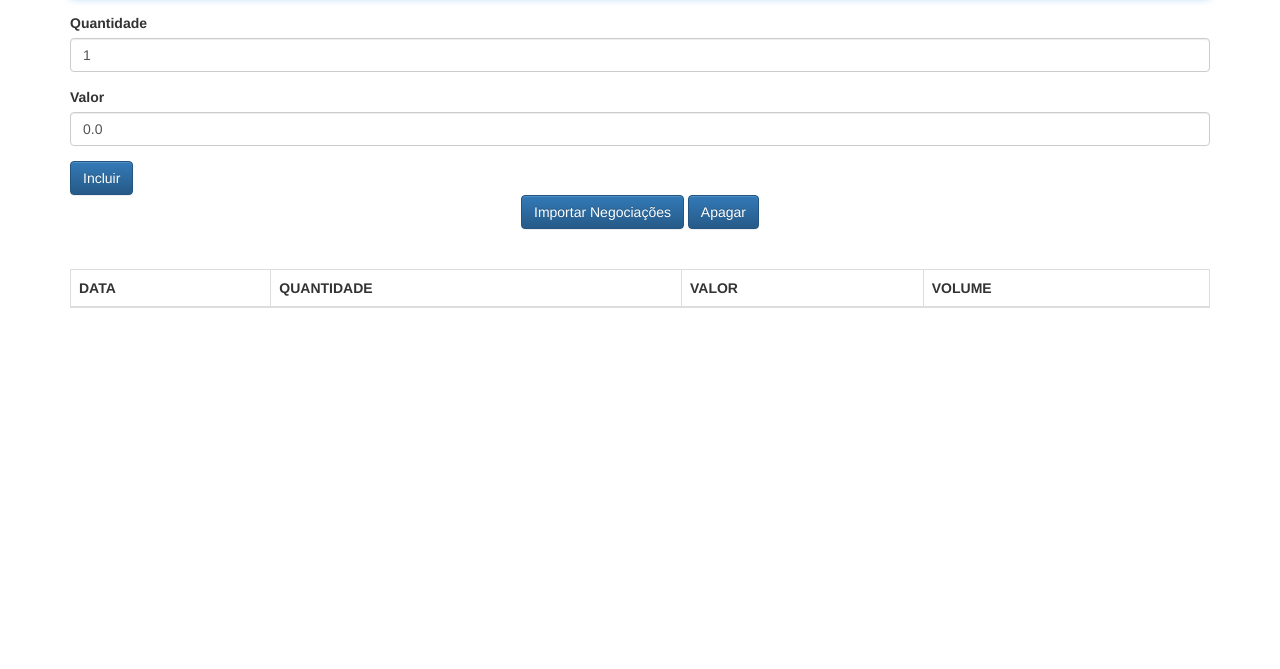
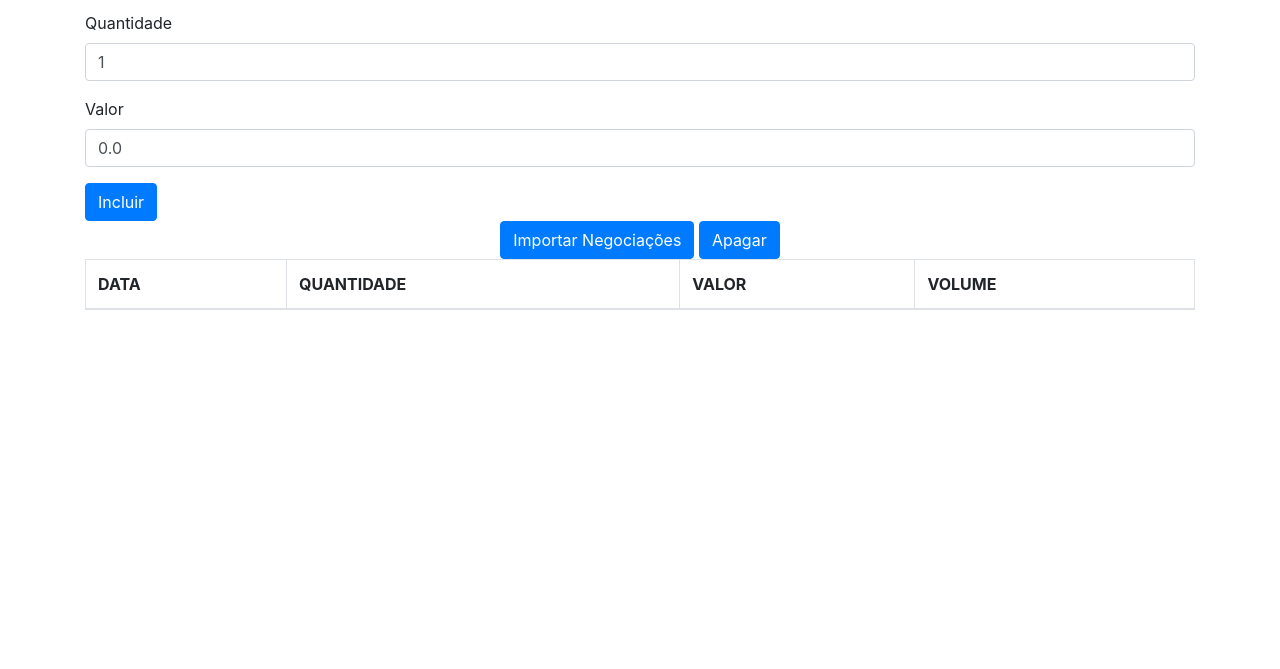
Before and after one commit to GabrielStahlberg/treinamento_javascript, a plain HTML site: page client/index.html in a window 1280 px wide. Shown: the part 131-800 px from the top of the page. Drawn offline with nearby package versions, Linux system fonts and the light colour scheme.

Commit message:
Criação da tela inicial, lógica para adição de negociações

```diff
--- a/client/index.html
+++ b/client/index.html
@@ -1,31 +1,29 @@
 <!DOCTYPE html>
 <html>
+
 <head>
   <meta charset="UTF-8">
   <title>Negociações</title>
-    <link rel="stylesheet" href="css/bootstrap.css">
-    <link rel="stylesheet" href="css/bootstrap-theme.css">
+  <link rel="stylesheet" href="https://stackpath.bootstrapcdn.com/bootstrap/4.3.1/css/bootstrap.min.css" integrity="sha384-ggOyR0iXCbMQv3Xipma34MD+dH/1fQ784/j6cY/iJTQUOhcWr7x9JvoRxT2MZw1T" crossorigin="anonymous">
+</head>
 
-</head>
 <body class="container">
-
   <h1 class="text-center">Negociações</h1>
 
   <form class="form">
-
     <div class="form-group">
       <label for="data">Data</label>
-            <input type="date" id="data" class="form-control" required autofocus/>
+      <input type="date" id="data" class="form-control" required autofocus />
     </div>
 
     <div class="form-group">
       <label for="quantidade">Quantidade</label>
-            <input type="number" min="1" step="1" id="quantidade" class="form-control" value="1" required/>
+      <input type="number" min="1" step="1" id="quantidade" class="form-control" value="1" required />
     </div>
 
     <div class="form-group">
       <label for="valor">Valor</label>
-            <input id="valor" type="number" class="form-control"  min="0.01" step="0.01" value="0.0" required />
+      <input id="valor" type="number" class="form-control" min="0.01" step="0.01" value="0.0" required />
     </div>
 
     <button class="btn btn-primary" type="submit">Incluir</button>
@@ -35,12 +33,11 @@
     <button class="btn btn-primary text-center" type="button">
       Importar Negociações
     </button>
+
     <button class="btn btn-primary text-center" type="button">
       Apagar
     </button>
   </div>
-    <br>
-    <br>
 
   <table class="table table-hover table-bordered">
     <thead>
@@ -60,4 +57,5 @@
   </table>
   <script src="js/index.js"></script>
 </body>
+
 </html>
--- a/client/js/index.js
+++ b/client/js/index.js
@@ -3,11 +3,10 @@ var campos = [
     document.querySelector('#quantidade'),
     document.querySelector('#valor')
 ];
-console.log(campos);
 
 var tbody = document.querySelector('table tbody');
 
-document.querySelector('.form').addEventListener('submit', function(event){
+document.querySelector('.form').addEventListener('submit', function(event) {
 
     // Utilizado para que a página não atualize após a submissão do formulário.
     event.preventDefault();
```
Lines whose indentation alone changed are shown as unchanged.
